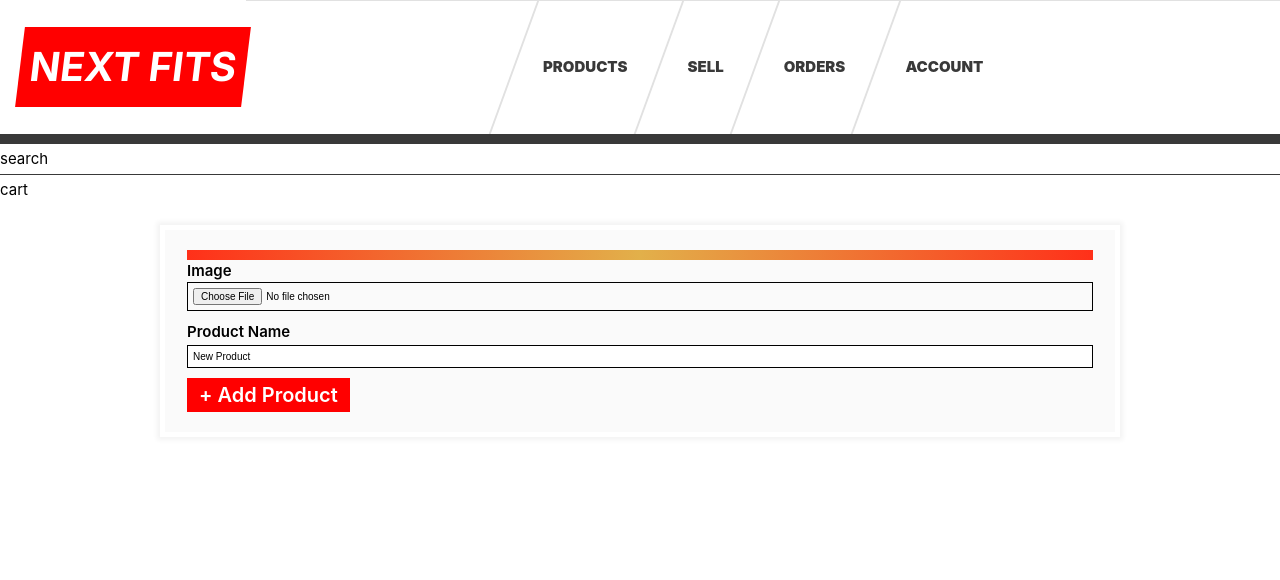
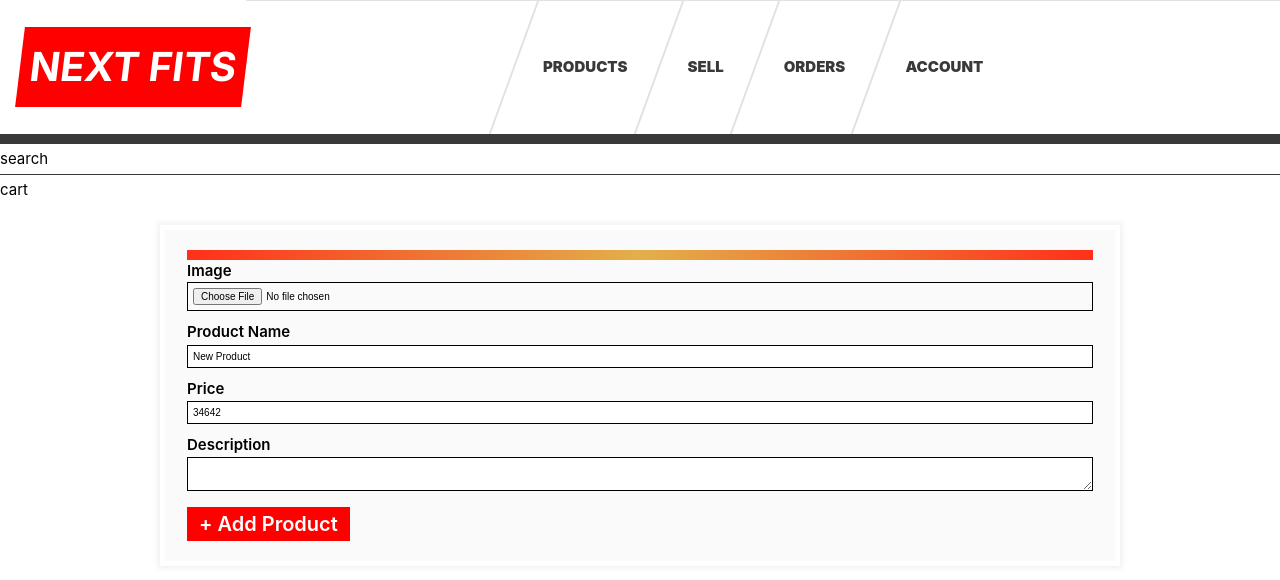
Before and after one commit to ibqn/next-fits, a Next.js app: page /sell in a window 1280 px wide. Shown: the top 580 px of the page. Built offline with nearby package versions, Linux system fonts and the light colour scheme; no server answers.

Commit message:
add description and price fields

```diff
--- a/src/components/create-product.jsx
+++ b/src/components/create-product.jsx
@@ -31,6 +31,8 @@ const CreateProduct = () => {
             console.log('file', value)
             return value && ['image/jpeg', 'image/png'].includes(value.type)
           }),
+        price: Yup.number().required('Price is required').positive().integer(),
+        description: Yup.string(),
       })}
       onSubmit={(values) => console.log(values)}
     >
@@ -40,12 +42,22 @@ const CreateProduct = () => {
             <label htmlFor="image">
               Image
               <Field name="image" component={PictureInput} />
-              <ErrorMessage name="image" />
+              <ErrorMessage name="image" component="span" />
             </label>
             <label htmlFor="name">
               Product Name
               <Field name="name" />
               <ErrorMessage name="name" />
+            </label>
+            <label htmlFor="price">
+              Price
+              <Field name="price" />
+              <ErrorMessage name="price" component="span" />
+            </label>
+            <label htmlFor="description">
+              Description
+              <Field name="description" component="textarea" />
+              <ErrorMessage name="description" />
             </label>
             <button type="submit">+ Add Product</button>
           </fieldset>
--- a/src/components/styles/form-styles.js
+++ b/src/components/styles/form-styles.js
@@ -20,6 +20,10 @@ const FormStyles = styled.div`
     font-size: 1.5rem;
     line-height: 1.5;
     font-weight: 600;
+  }
+
+  span {
+    color: var(--red);
   }
 
   label {
```
